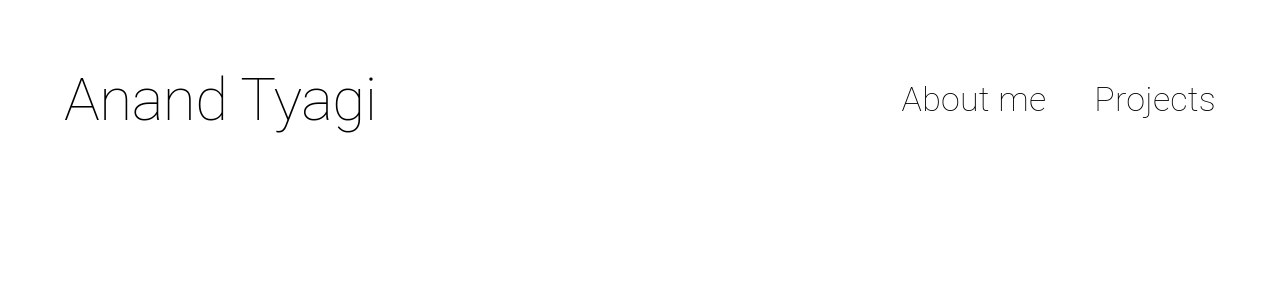
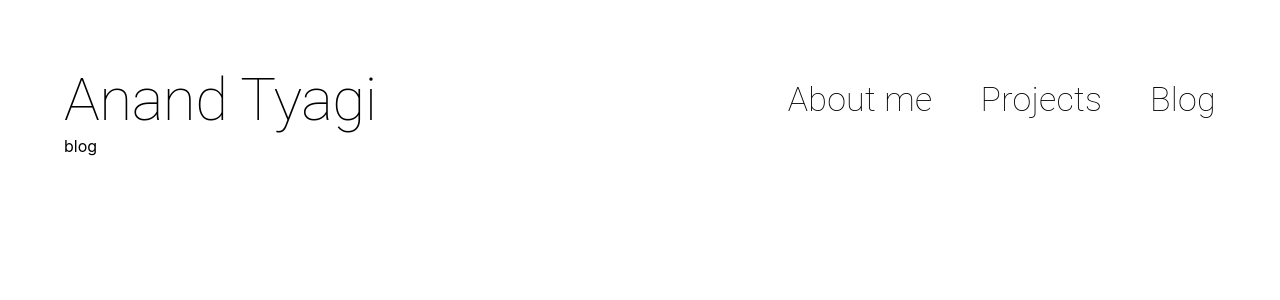
Before and after one commit to ananddtyagi/PersonalWebsite, a React (Create React App) app: page /blog in a window 1280 px wide. Shown: the top 300 px of the page. Built offline with nearby package versions, Linux system fonts and the light colour scheme.

Commit message:
add skeletons for new pages

```diff
--- a/src/App.jsx
+++ b/src/App.jsx
@@ -2,8 +2,10 @@ import { makeStyles } from "@material-ui/core";
 import React from "react";
 import { Route, Routes } from "react-router-dom";
 import AboutMe from "./components/aboutme";
+import Blog from "./components/blog";
 import Header from "./components/header";
 import Home from "./components/home";
+import Projects from "./components/projects";
 
 const useStyles = makeStyles((theme) => ({
   website: {
@@ -20,6 +22,8 @@ export default function App(props) {
       <Routes>
         <Route index element={<Home />} />
         <Route path="aboutme" element={<AboutMe />} />
+        <Route path="projects" element={<Projects />} />
+        <Route path="blog" element={<Blog />} />
       </Routes>
     </div>
   );
--- a/src/components/aboutme.jsx
+++ b/src/components/aboutme.jsx
@@ -1,5 +1,4 @@
 import React from "react";
-import { Outlet } from "react-router-dom";
 
 export default function AboutMe(props) {
   return <div>aboutme</div>;
--- /dev/null
+++ b/src/components/blog.jsx
@@ -0,0 +1,5 @@
+import React from "react";
+
+export default function Blog(props) {
+  return <div>blog</div>;
+}
--- a/src/components/header.jsx
+++ b/src/components/header.jsx
@@ -81,6 +81,16 @@ export default function Header(props) {
                   Projects
                 </Typography>
               </Grid>
+              <Grid item>
+                <Typography
+                  variant="h4"
+                  className={classes.pageLink}
+                  component={Link}
+                  to="blog"
+                >
+                  Blog
+                </Typography>
+              </Grid>
             </Grid>
           </div>
         </Toolbar>
--- /dev/null
+++ b/src/components/projects.jsx
@@ -0,0 +1,5 @@
+import React from "react";
+
+export default function Projects(props) {
+  return <div>projects</div>;
+}
```
